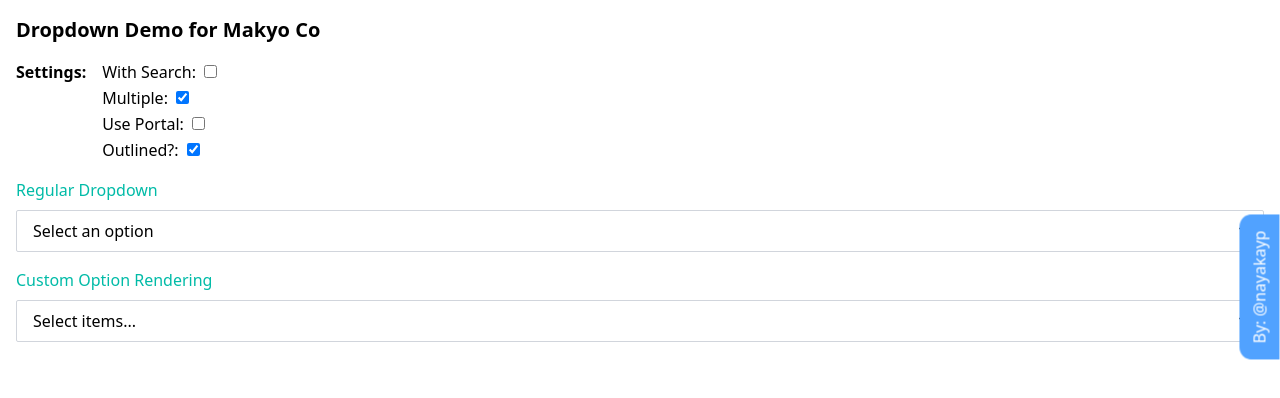
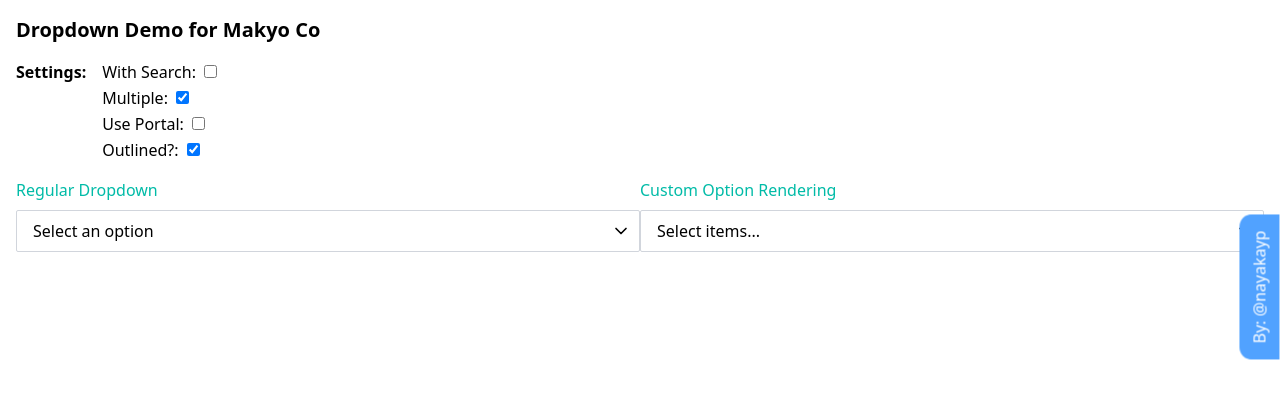
Before and after one commit to nayakayp/dropdown-makyo, a React (Vite) app: page / in a window 1280 px wide. Shown: the top 398 px of the page. Built offline with nearby package versions, Linux system fonts and the light colour scheme.

Commit message:
fix: demo

```diff
--- a/src/App.tsx
+++ b/src/App.tsx
@@ -61,7 +61,8 @@
           </div>
         </div>
       </div>
-      <div className="mt-4">
+      <div className="flex">
+        <div className="flex-1 mt-4">
           <h3 className="text-base font-medium mb-2 text-teal-500">
             Regular Dropdown
           </h3>
@@ -77,7 +78,7 @@
           />
         </div>
 
-      <div className="mt-4">
+        <div className="flex-1 mt-4">
           <h3 className="text-base font-medium mb-2 text-teal-500">
             Custom Option Rendering
           </h3>
@@ -99,6 +100,7 @@
           />
         </div>
       </div>
+    </div>
   );
 }
 
--- a/src/components/SearchInput.tsx
+++ b/src/components/SearchInput.tsx
@@ -16,7 +16,7 @@
       placeholder="Search..."
       value={searchTerm}
       onChange={(e) => setSearchTerm(e.target.value)}
-      className="w-full px-8 py-2 border-x border-t border-gray-300 focus:outline-none pr-8"
+      className="w-full bg-white px-8 py-2 border-x border-t border-gray-300 focus:outline-none pr-8"
       onClick={(e) => e.stopPropagation()}
     />
     {searchTerm && (
```
Lines whose indentation alone changed are shown as unchanged.
